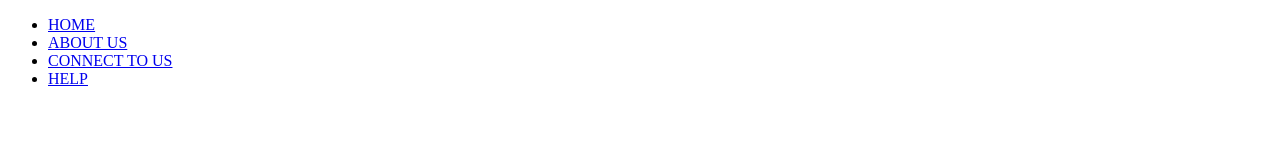
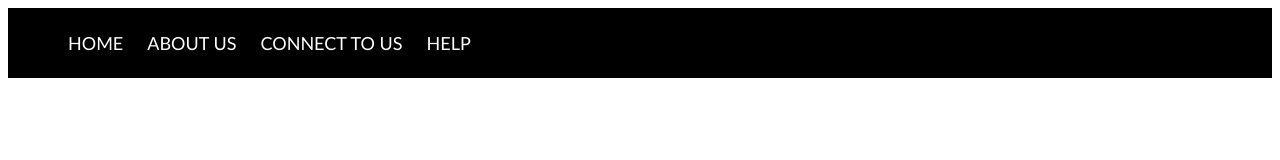
Before and after one commit to sepehr-13/nav, a plain HTML site: page index.html in a window 1280 px wide. Drawn offline with Linux system fonts and the light colour scheme.

Commit message:
link css
link css to html

```diff
--- a/css/style.css
+++ b/css/style.css
@@ -0,0 +1,19 @@
+nav{
+    width: 100%;
+    height:70px;
+    background-color: #000;
+    display: flex;
+    justify-content: space-between;
+    align-items: center;
+}
+nav ul li{
+    list-style: none;
+    display: inline;
+    margin-left: 20px;
+}
+nav ul li a{
+    color: #fff;
+    font-size: large;
+    font-family: 'Gill Sans', 'Gill Sans MT', Calibri, 'Trebuchet MS', sans-serif;
+    text-decoration: none;
+}
--- a/index.html
+++ b/index.html
@@ -3,6 +3,7 @@
 <head>
     <meta charset="UTF-8">
     <meta name="viewport" content="width=device-width, initial-scale=1.0">
+    <link rel="stylesheet" href="css/style.css">
     <title>Document</title>
 </head>
 <body>
```
